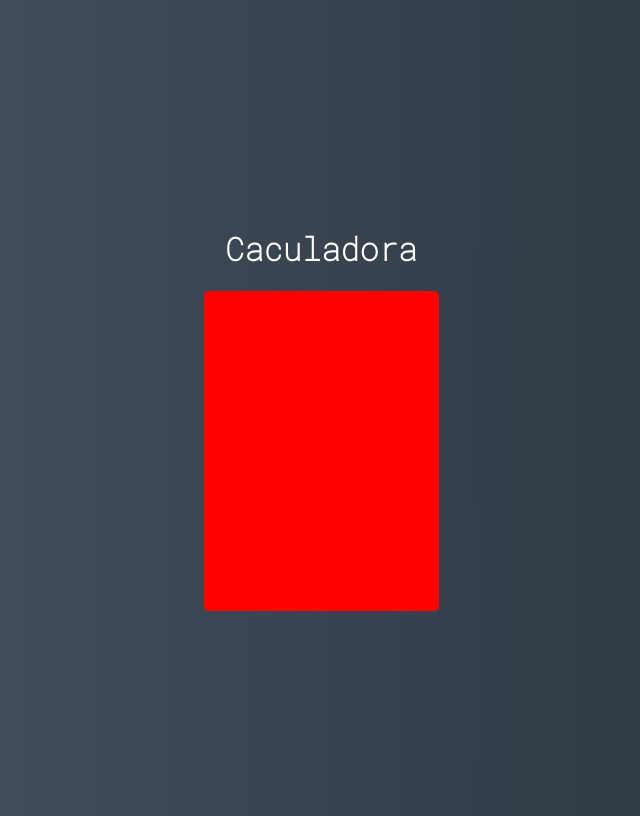
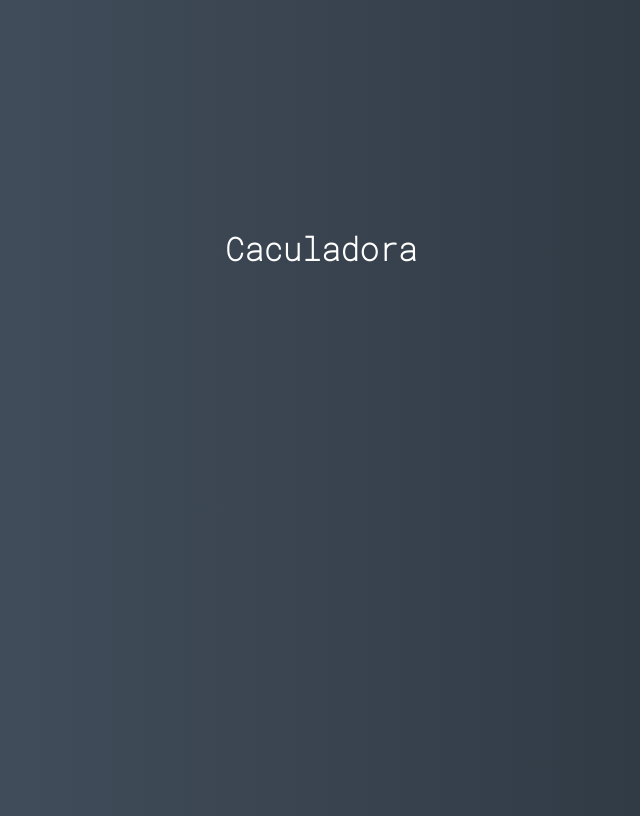
Before and after one commit to guilhermeFrBarros/calculadoraReact, a React (Create React App) app: page / in a window 1280 px wide. Shown: the whole page, without its empty margins (319-959 px from the left). Built offline with nearby package versions, Linux system fonts and the light colour scheme.

Commit message:
modified style Calculator

```diff
--- a/src/main/calculator.css
+++ b/src/main/calculator.css
@@ -3,6 +3,9 @@
     width: 235px;
     border-radius: 5px;
     overflow: hidden;
-    background-color: red; /* temporario*/
 
+
+    display: grid;
+    grid-template-columns: repeat(4, 25%);
+    grid-template-rows: repeat(5, 48px);
 }
```
